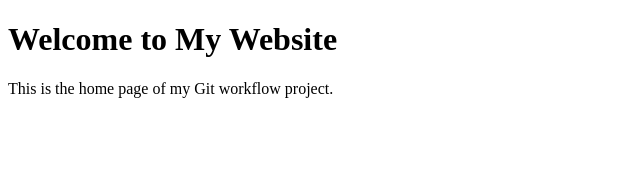
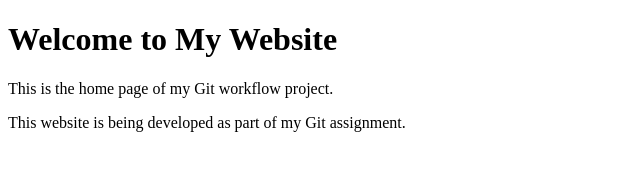
Before and after one commit to KartikeyMDixit/git-workflow, a plain HTML site: page index.html in a window 1280 px wide. Shown: the whole page, without its empty margins (0-640 px from the left). Drawn offline with Linux system fonts and the light colour scheme.

Commit message:
Commit 2 on home

```diff
--- a/index.html
+++ b/index.html
@@ -8,5 +8,6 @@
 <body>
     <h1>Welcome to My Website</h1>
     <p>This is the home page of my Git workflow project.</p>
+	<p>This website is being developed as part of my Git assignment.</p>
 </body>
 </html>
```
